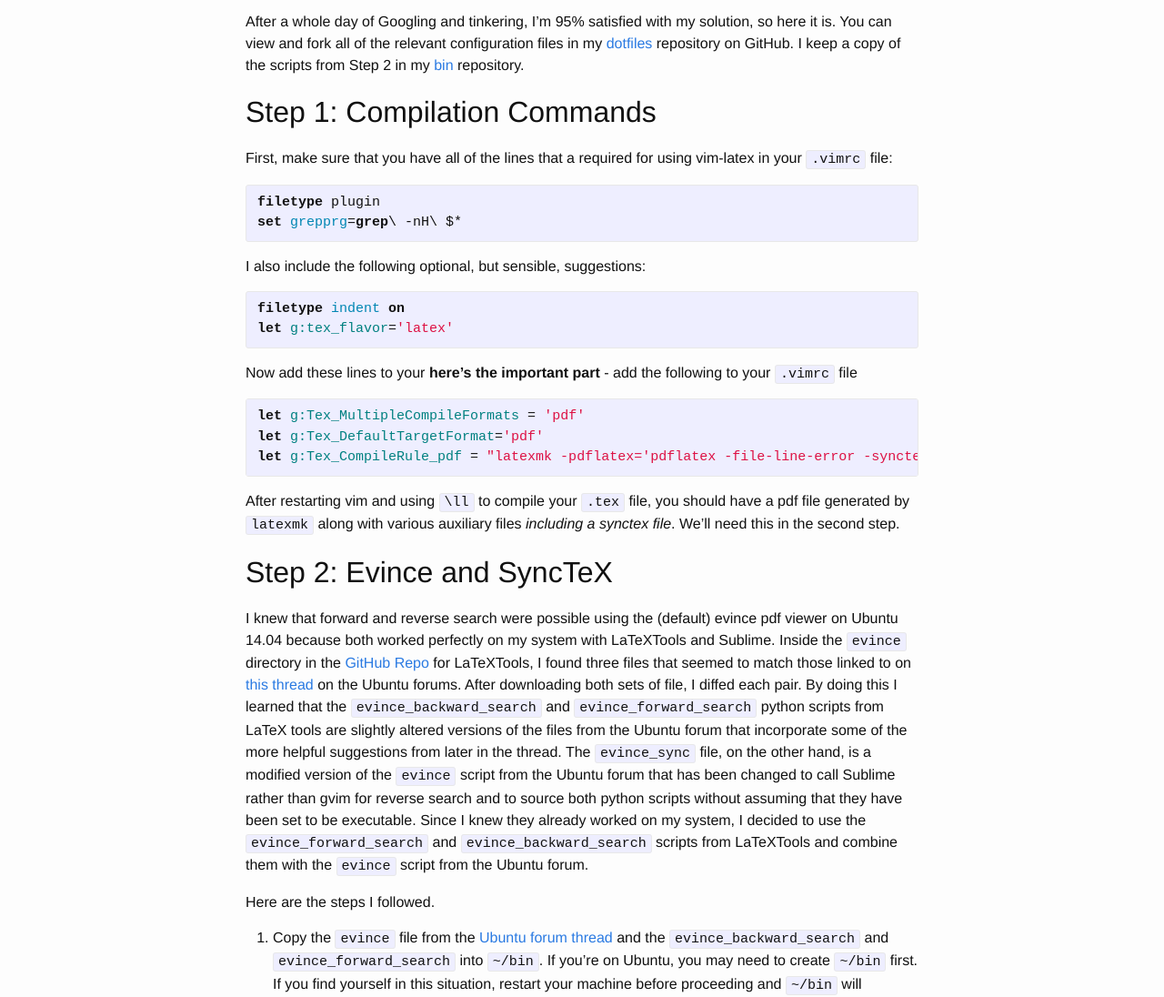
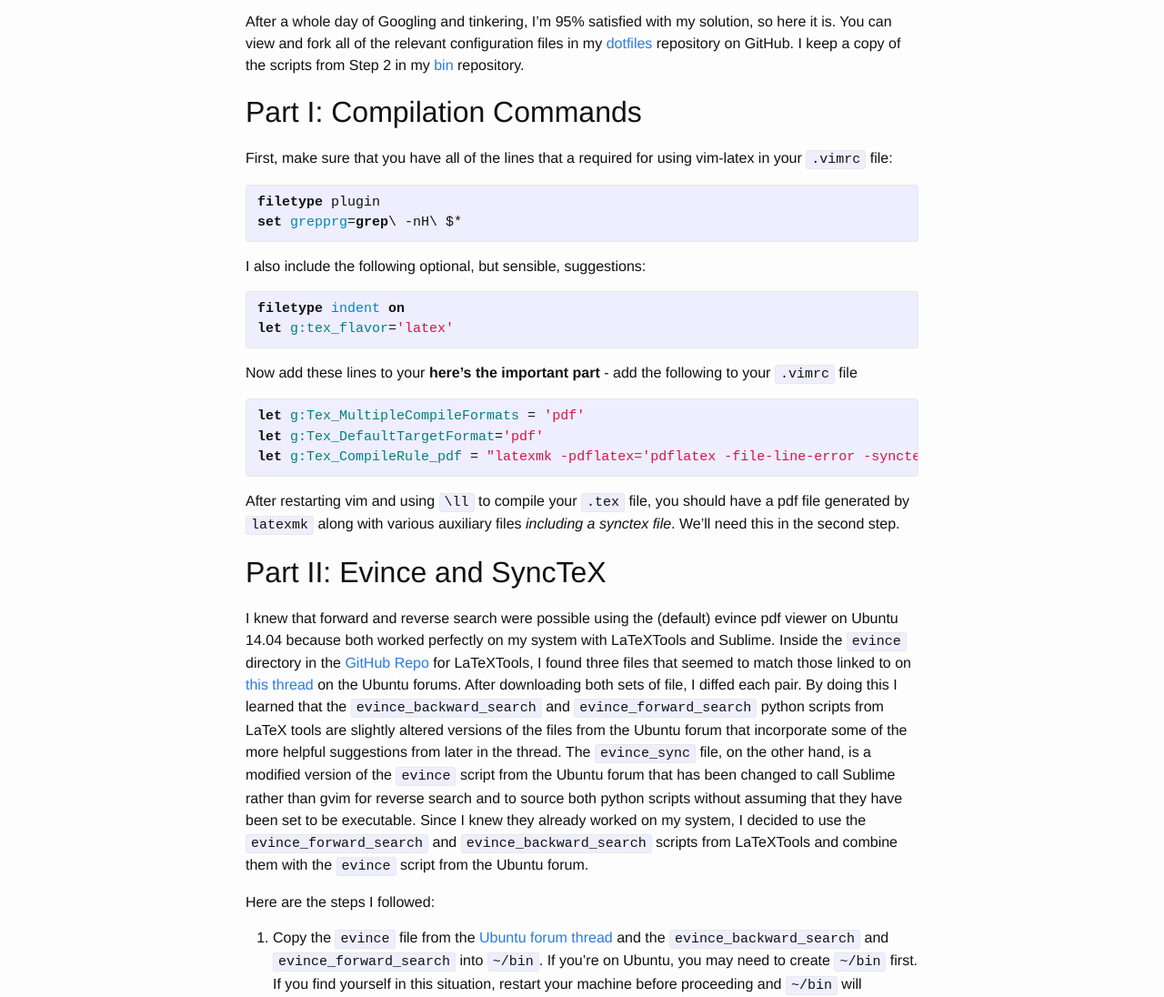
Before and after one commit to fditraglia/fditraglia.github.io, a Jekyll site: the page built from _posts/2015-01-02-synctex-latexmk-and-vim-latex.markdown, in a window 1280 px wide. Shown: the part 572-1668 px from the top of the page at 91% size. Built offline with Jekyll 4.4.1, drawn with Linux system fonts in a browser that asks for light colours.

Commit message:
even more small edits to the text of the synctex post

```diff
--- a/_posts/2015-01-02-synctex-latexmk-and-vim-latex.markdown
+++ b/_posts/2015-01-02-synctex-latexmk-and-vim-latex.markdown
@@ -22,7 +22,7 @@ After a whole day of Googling and tinkering, I'm 95% satisfied with my solution,
 You can view and fork all of the relevant configuration files in my [dotfiles](https://github.com/fditraglia/dotfiles) repository on GitHub.
 I keep a copy of the scripts from Step 2 in my [bin](https://github.com/fditraglia/bin) repository.
 
-Step 1: Compilation Commands
+Part I: Compilation Commands
 -----------------------------
 First, make sure that you have all of the lines that a required for using vim-latex in your ``.vimrc`` file:
 
@@ -49,7 +49,7 @@ let g:Tex_CompileRule_pdf = "latexmk -pdflatex='pdflatex -file-line-error -synct
 After restarting vim and using ``\ll`` to compile your ``.tex`` file, you should  have a pdf file generated by ``latexmk`` along with various auxiliary files *including a synctex file*.
 We'll need this in the second step.
 
-Step 2: Evince and SyncTeX
+Part II: Evince and SyncTeX
 --------------------------
 I knew that forward and reverse search were possible using the (default) evince pdf viewer on Ubuntu 14.04 because both worked perfectly on my system with LaTeXTools and Sublime.
 Inside the ``evince`` directory in the [GitHub Repo](https://github.com/SublimeText/LaTeXTools) for LaTeXTools, I found three files that seemed to match those linked to on [this thread](http://ubuntuforums.org/showthread.php?t=1716268) on the Ubuntu forums.
@@ -58,7 +58,8 @@ By doing this I learned that the ``evince_backward_search`` and ``evince_forward
 The ``evince_sync`` file, on the other hand, is a modified version of the ``evince`` script from the Ubuntu forum that has been changed to call Sublime rather than gvim for reverse search and to source both python scripts without assuming that they have been set to be executable.
 Since I knew they already worked on my system, I decided to use the ``evince_forward_search`` and ``evince_backward_search`` scripts from LaTeXTools and combine them with the ``evince`` script from the Ubuntu forum.
 
-Here are the steps I followed.
+Here are the steps I followed:
+
 1. Copy the ``evince`` file from the [Ubuntu forum thread](http://ubuntuforums.org/showthread.php?t=1716268) and the ``evince_backward_search`` and ``evince_forward_search`` into ``~/bin``.
 If you're on Ubuntu, you may need to create ``~/bin`` first.
 If you find yourself in this situation, restart your machine before proceeding and ``~/bin`` will automatically be added to your search path.
```
